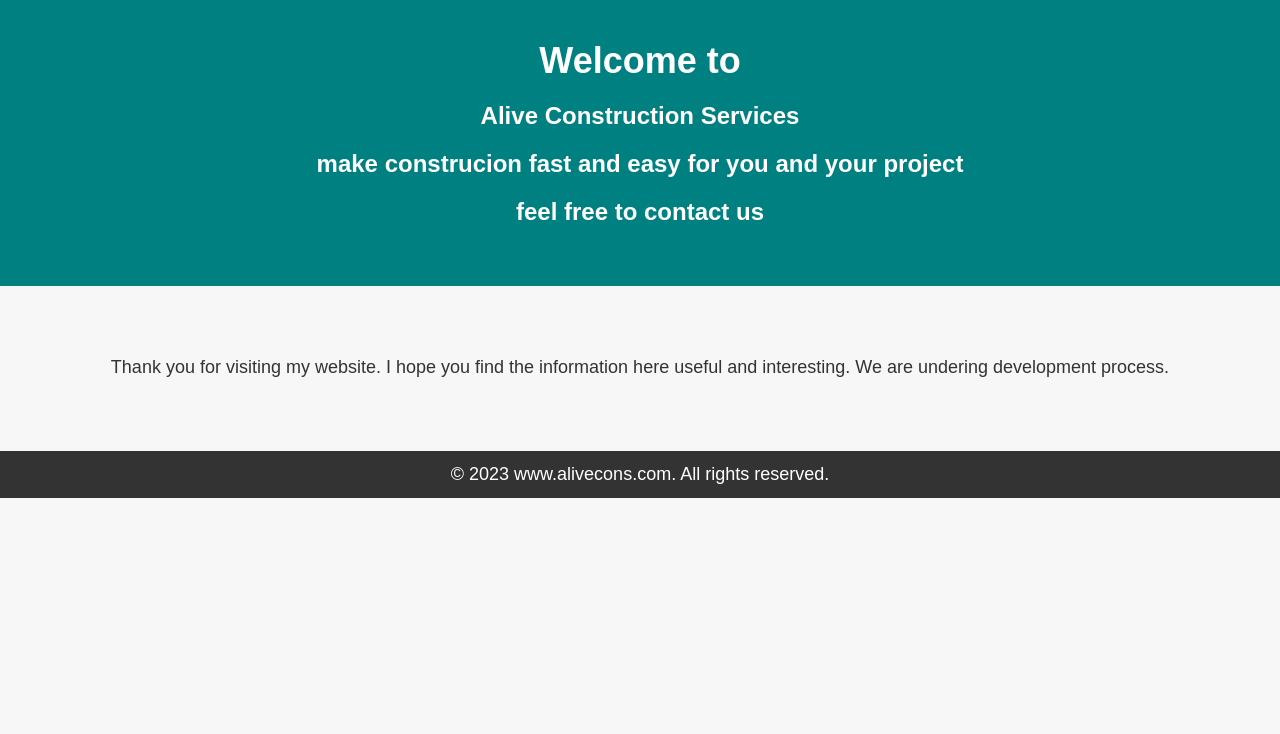
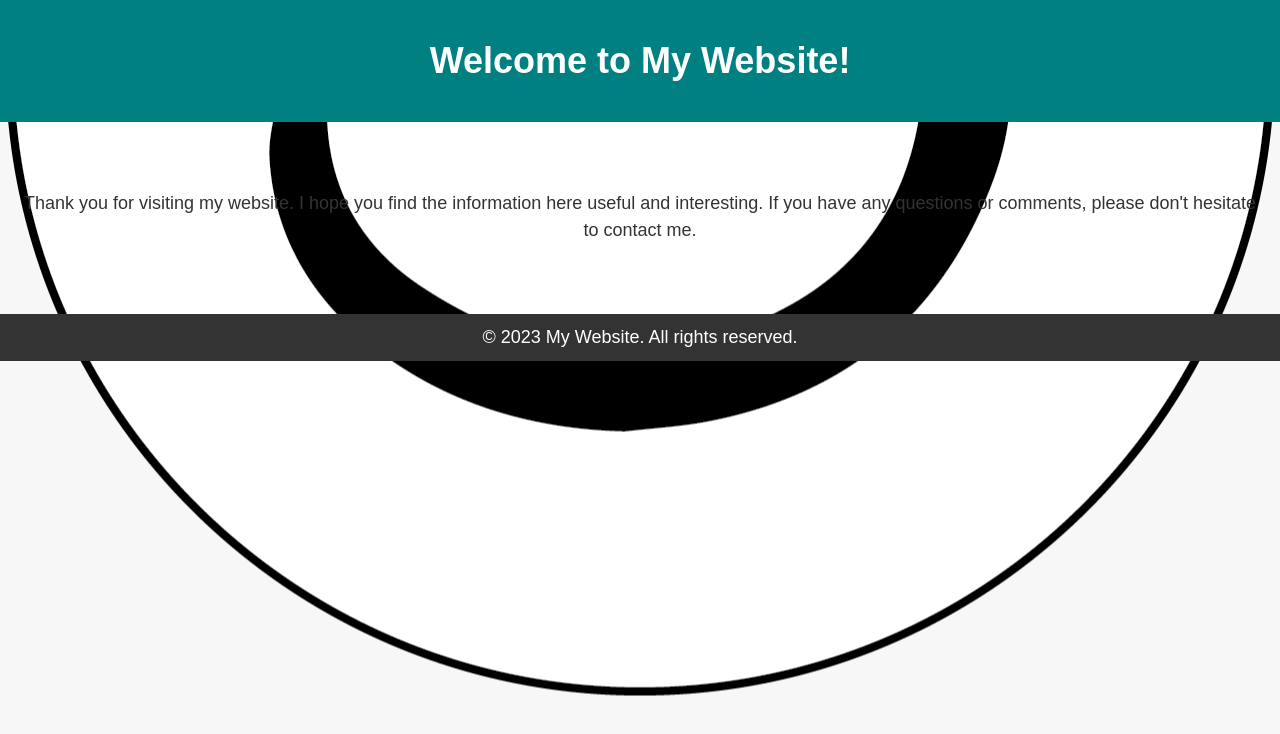
Before and after one commit to Chinapong-co/gitAliveCons, a plain HTML site: page index.html in a window 1280 px wide. Drawn offline with Linux system fonts and the light colour scheme.

Commit message:
try file image

```diff
--- a/index.html
+++ b/index.html
@@ -2,7 +2,7 @@
 <html>
   <head>
     <meta charset="UTF-8">
-    <title>Welcome to Alive Construction Services</title>
+    <title>Welcome to My Website!</title>
     <style>
       body {
         font-family: Arial, sans-serif;
@@ -16,11 +16,22 @@ header {
         color: #fff;
         padding: 40px 20px;
         text-align: center;
+        position: relative;
       }
 
       h1 {
         font-size: 36px;
         margin: 0;
+      }
+
+      .header-img {
+        max-width: 100%;
+        height: auto;
+        position: absolute;
+        top: 50%;
+        left: 50%;
+        transform: translate(-50%, -50%);
+        z-index: -1;
       }
 
       main {
@@ -44,21 +55,18 @@ footer {
       footer p {
         margin: 0;
       }
-
     </style>
   </head>
   <body>
     <header>
-      <h1>Welcome to</h1>
-      <h2>Alive Construction Services</h2>
-      <h2>make construcion fast and easy for you and your project</h2>
-      <h2>feel free to contact us</h2>
+      <h1>Welcome to My Website!</h1>
+      <img class="header-img" src="images/Charity.png" alt="Header Image">
     </header>
     <main>
-      <p>Thank you for visiting my website. I hope you find the information here useful and interesting. We are undering development process.</p>
+      <p>Thank you for visiting my website. I hope you find the information here useful and interesting. If you have any questions or comments, please don't hesitate to contact me.</p>
     </main>
     <footer>
-      <p>&copy; 2023 www.alivecons.com. All rights reserved.</p>
+      <p>&copy; 2023 My Website. All rights reserved.</p>
     </footer>
   </body>
 </html>
```
Also changed, not shown: images/Charity.png (renamed from Charity.png). Lines whose indentation alone changed are shown as unchanged.
